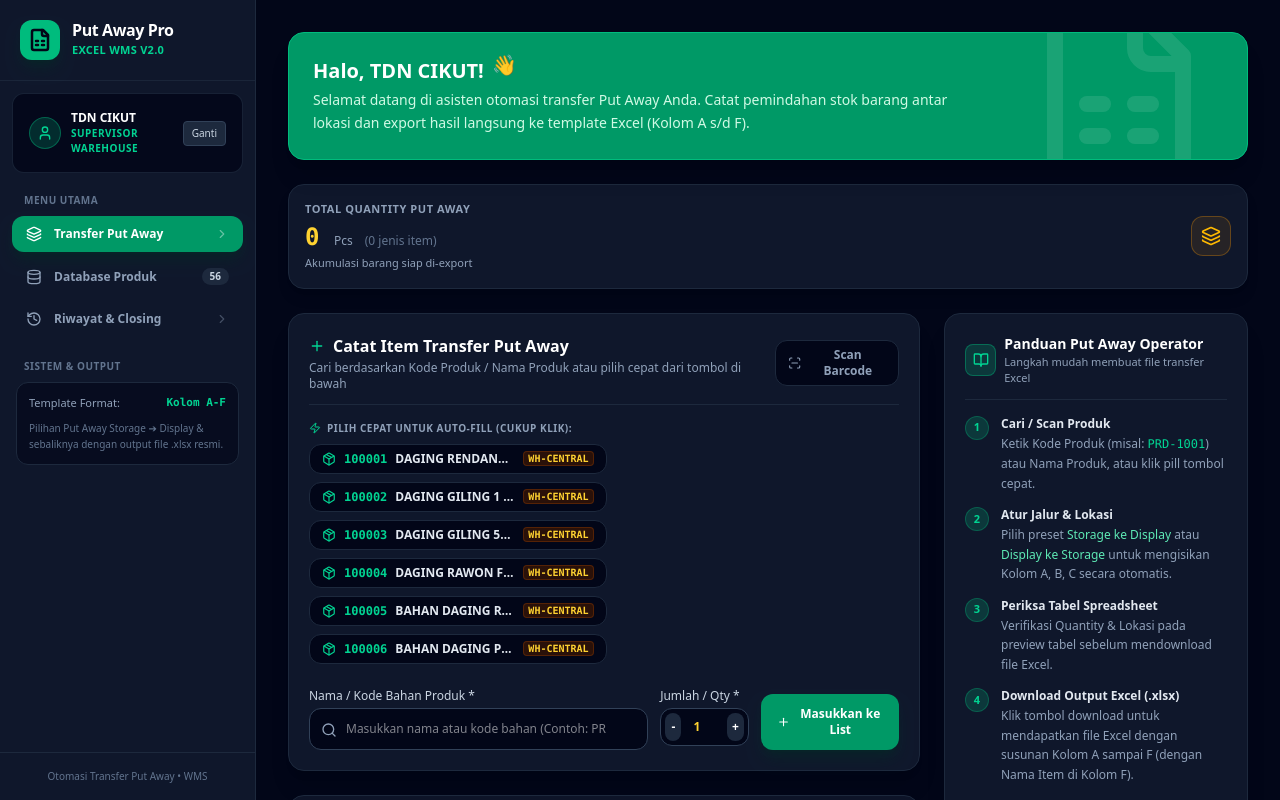
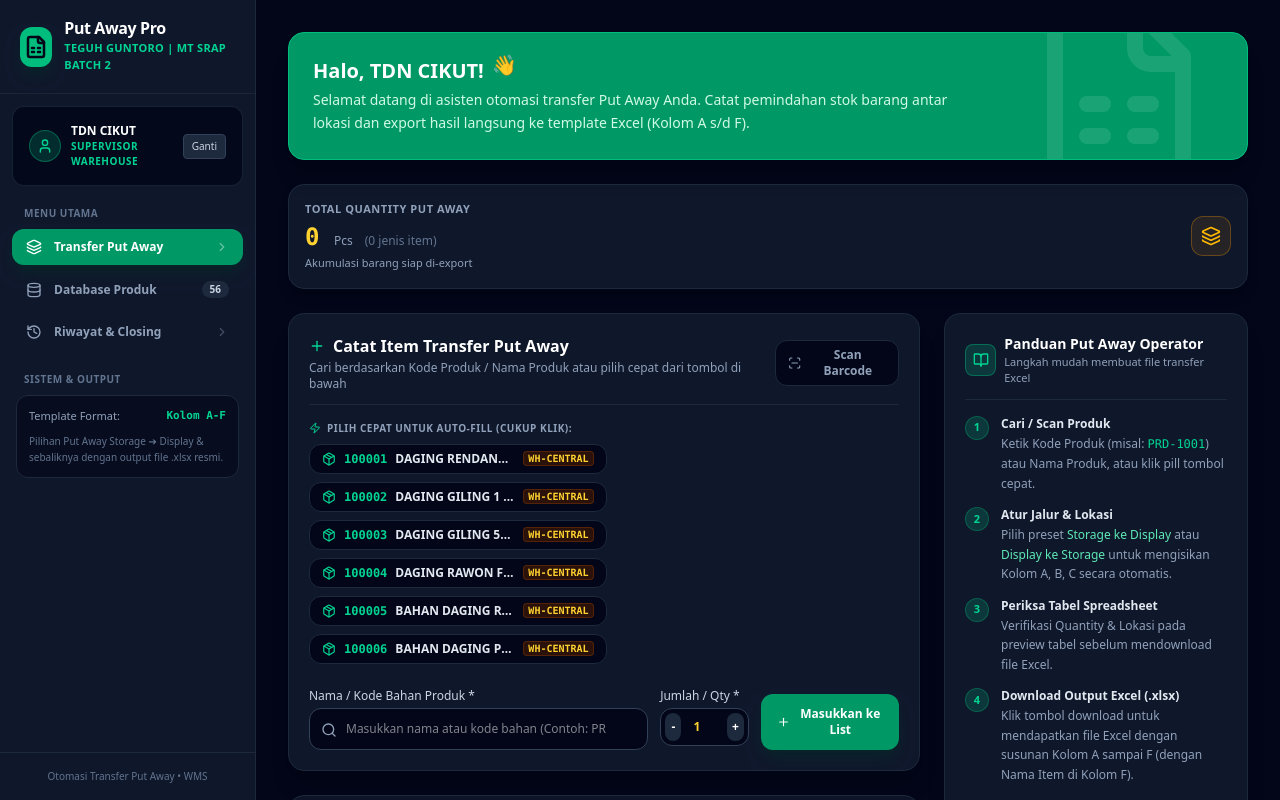
Before and after one commit to Agrisynx-Develop/Putaway_SRP_Automator, a React (Vite) app: page / in a window 1280 px wide. Shown: the top 800 px of the page. Built offline with nearby package versions, Linux system fonts and the light colour scheme.

Commit message:
Update Sidebar.tsx

```diff
--- a/src/components/Sidebar.tsx
+++ b/src/components/Sidebar.tsx
@@ -51,7 +51,7 @@ export const Sidebar: React.FC<SidebarProps> = ({
               Put Away Pro
             </h1>
             <p className="text-[11px] text-emerald-400 font-semibold tracking-wide uppercase mt-1">
-              Excel WMS v2.0
+              TEGUH GUNTORO | MT SRAP BATCH 2
             </p>
           </div>
         </div>
```
